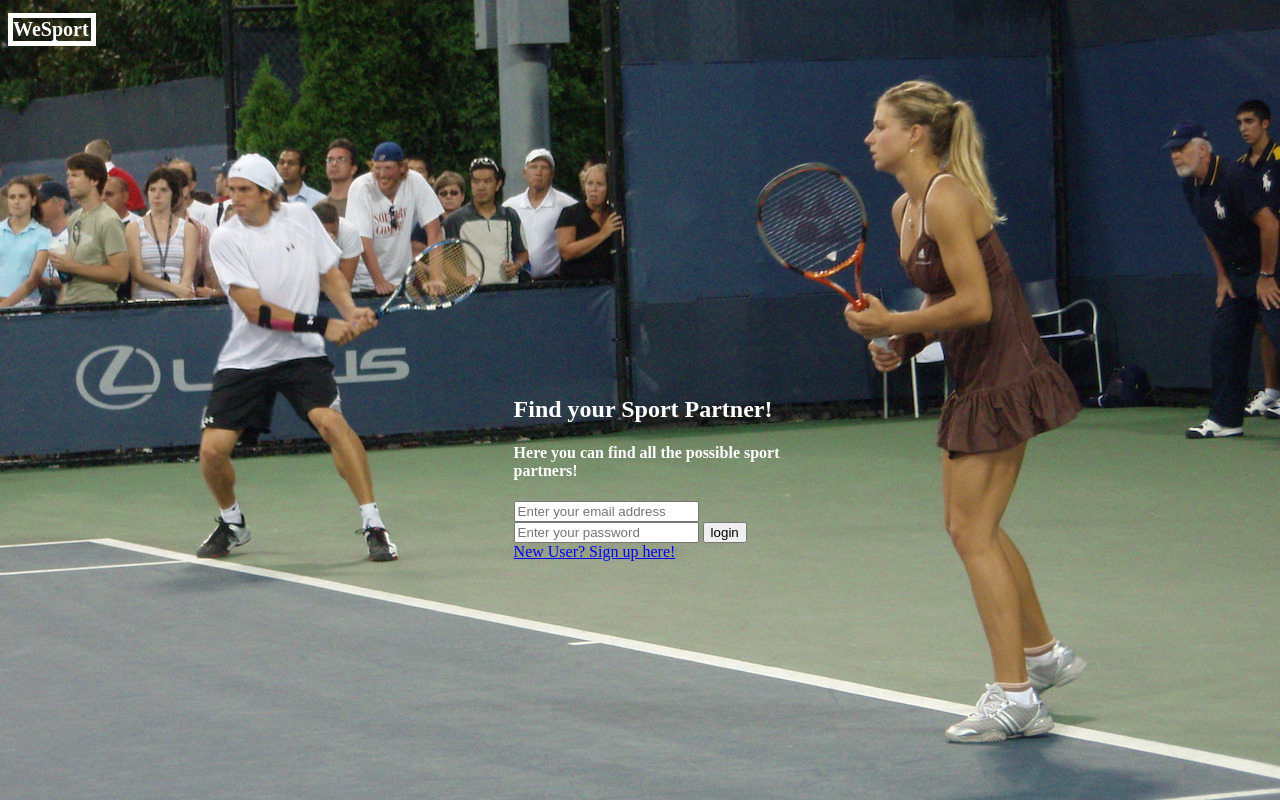
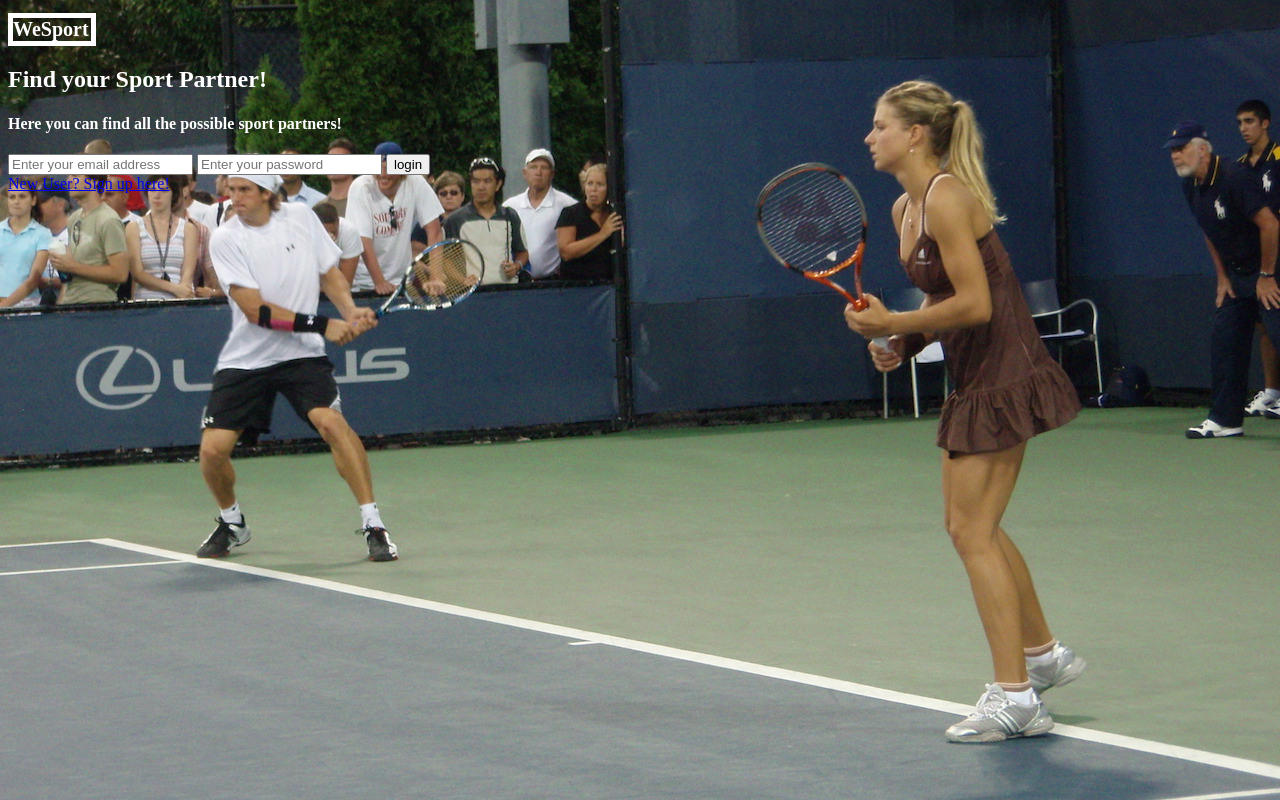
Before and after one commit to denis89/GA-Project-3, a website: page public/index.html in a window 1280 px wide. Drawn offline with Linux system fonts and the light colour scheme.

Commit message:
Under construction

```diff
--- a/public/css/style.css
+++ b/public/css/style.css
@@ -1,17 +1,3 @@
-.form-signin {
-       display: inline-block;
-    margin-left: 40%;
-    margin-top: 25%;
-    width: 300px;
-      }
-
-#card {
-  position: relative;
-  width: 500px;
-  height:500px;
-  margin: 25% 0% 0% 25%;
-}
-
 h1 {
   font-color: white;
   color: white;
@@ -20,19 +6,18 @@ h1 {
   border-width: 5px;
   font-size: 1.25em;
   margin-right: 93%;
-
 }
 
-      h2{
-        color:white;
-      }
-      h4{
-        color:white;
+h2 {
+  color: white;
 }
 
-form {
-  position: relative;
+h4 {
+  color: white;
+}
+
+/*form {
   width: 35%;
   height: 50%;
-  margin:5% 30%;
-}
+  margin: 25% 0% 0% 25%;
+}*/
```
Also changed, not shown: public/register.html (+7 -8 lines). Lines whose indentation alone changed are shown as unchanged.
